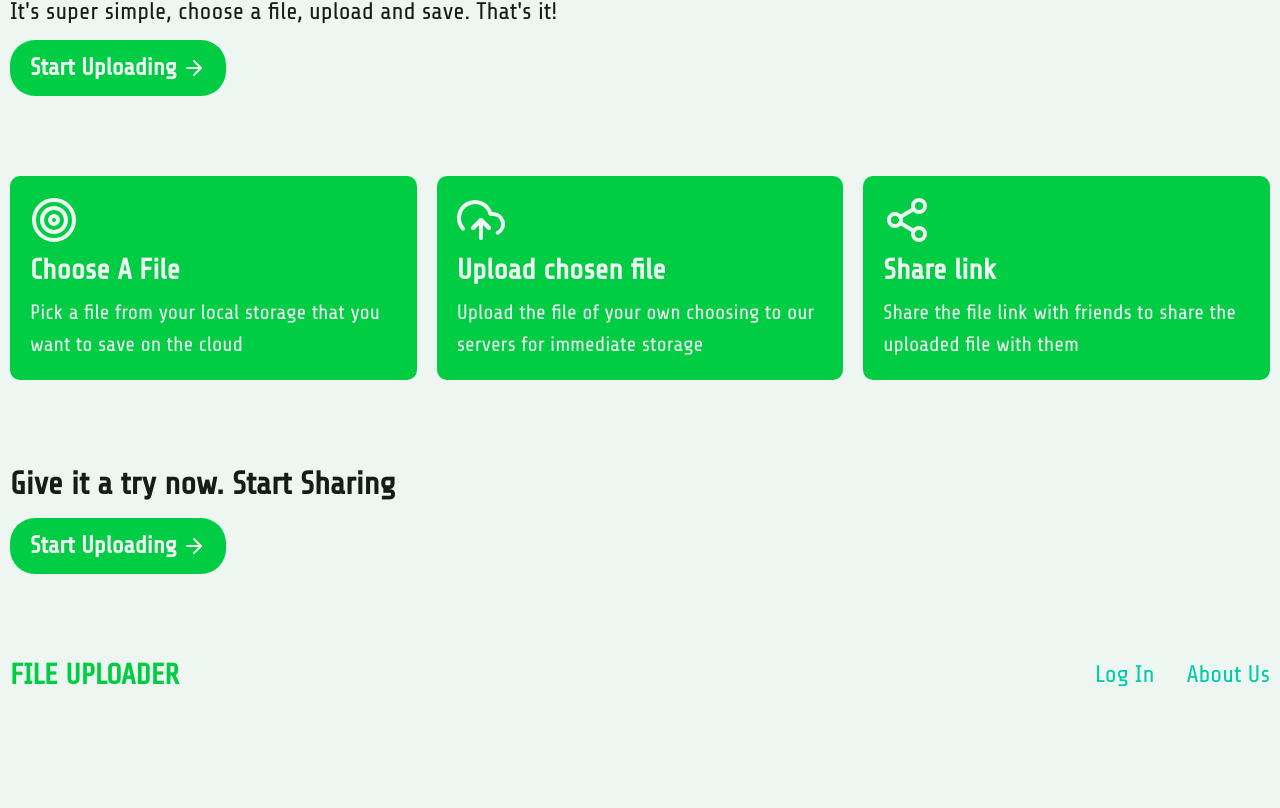
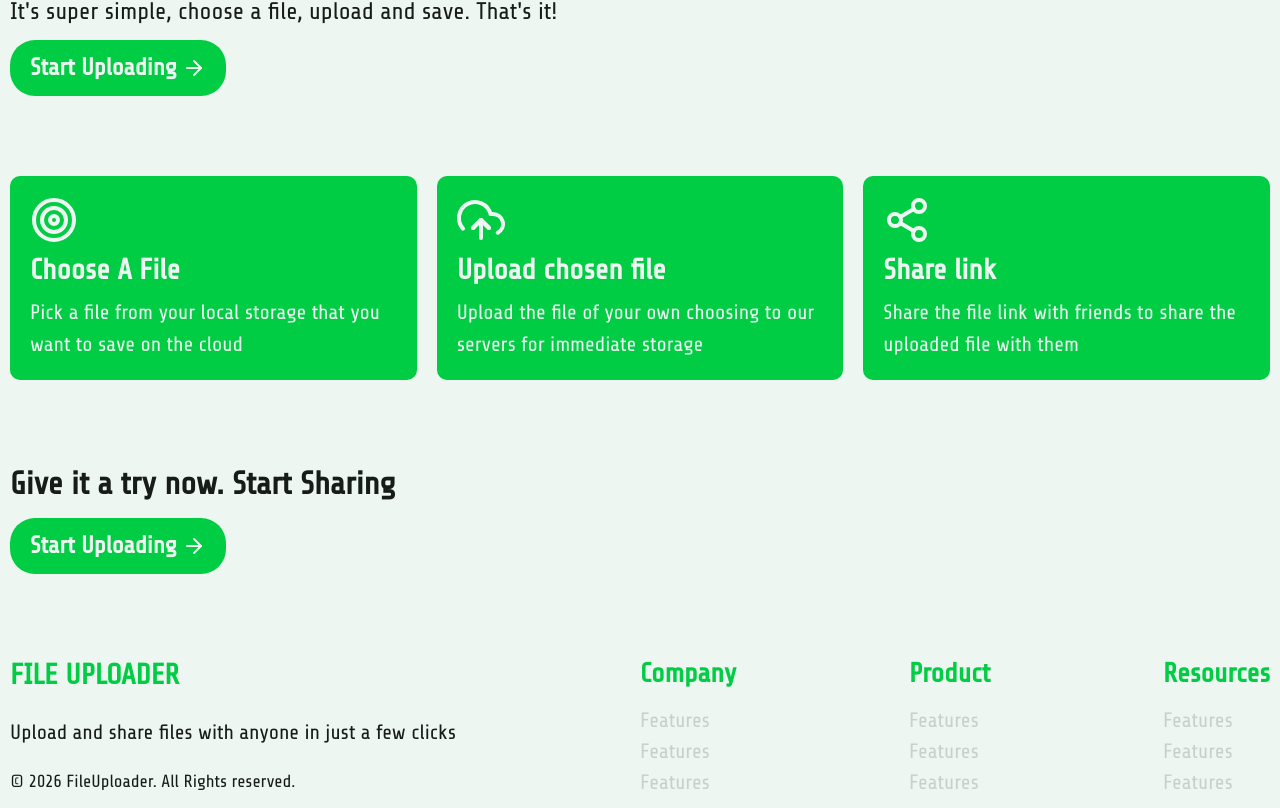
Before and after one commit to ulathincube/file-upload-client, a React (Vite) app: page / in a window 1280 px wide. Shown: the part 221-1029 px from the top of the page. Before the commit the page ends 928 px from the top, so only its background shows below. Built offline with nearby package versions, Linux system fonts and the light colour scheme.

Commit message:
Feat: edit Footer styling and design

```diff
--- a/src/components/Feature/Feature.module.css
+++ b/src/components/Feature/Feature.module.css
@@ -48,6 +48,6 @@
   }
 
   .description {
-    --font-size-medium: 1rem;
+    --font-size-medium: var(--font-size-default);
   }
 }
--- a/src/components/Footer/Footer.jsx
+++ b/src/components/Footer/Footer.jsx
@@ -9,24 +9,76 @@ function Footer() {
 
   return (
     <footer className={styles.footer}>
+      <div className={styles.container}>
         <Logo />
-      <nav>
+        <p className={styles.description}>
+          Upload and share files with anyone in just a few clicks
+        </p>
+        <p className={styles.reserved}>
+          &copy; {new Date().getFullYear()} FileUploader. All Rights reserved.
+        </p>
+      </div>
+      <nav className={styles.navigation}>
+        <article className={styles.box}>
+          <h3 className={styles.title}>Company</h3>
           <ul className={styles.list}>
-          <li className={styles.pick}>
-            {user ? (
-              <Button className={styles.logout}>Log Out</Button>
-            ) : (
-              <Link className={styles.link} to="/login">
-                Log In
+            <li className={styles.item}>
+              <Link to="/" className={styles.link}>
+                Features
               </Link>
-            )}
             </li>
-          <li>
-            <Link className={styles.link} to="/about">
-              About Us
+            <li className={styles.item}>
+              <Link to="/" className={styles.link}>
+                Features
+              </Link>
+            </li>
+            <li className={styles.item}>
+              <Link to="/" className={styles.link}>
+                Features
               </Link>
             </li>
           </ul>
+        </article>
+        <article className={styles.box}>
+          <h3 className={styles.title}>Product</h3>
+          <ul className={styles.list}>
+            <li className={styles.item}>
+              <Link to="/" className={styles.link}>
+                Features
+              </Link>
+            </li>
+            <li className={styles.item}>
+              <Link to="/" className={styles.link}>
+                Features
+              </Link>
+            </li>
+            <li className={styles.item}>
+              <Link to="/" className={styles.link}>
+                Features
+              </Link>
+            </li>
+          </ul>
+        </article>
+        <article className={styles.box}>
+          <h3 className={styles.title}>Resources</h3>
+          <ul className={styles.list}>
+            <li className={styles.item}>
+              <Link to="/" className={styles.link}>
+                Features
+              </Link>
+            </li>
+            <li className={styles.item}>
+              <Link to="/" className={styles.link}>
+                Features
+              </Link>
+            </li>
+            <li className={styles.item}>
+              <Link to="/" className={styles.link}>
+                Features
+              </Link>
+            </li>
+          </ul>
+        </article>
       </nav>
     </footer>
   );
--- a/src/components/Footer/Footer.module.css
+++ b/src/components/Footer/Footer.module.css
@@ -1,43 +1,100 @@
 .footer {
   display: flex;
   justify-content: space-between;
-  align-items: center;
   margin-top: auto;
+}
+
+.container,
+.navigation {
+  flex: 1;
+}
+
+.container {
+  display: flex;
+  flex-direction: column;
+  gap: var(--spacing-20);
+}
+
+.description {
+  font-size: var(--font-size-medium);
+}
+
+.reserved {
+  font-size: var(--font-size-default);
+}
+
+.navigation {
+  display: grid;
+  grid-template-columns: repeat(3, auto);
+  justify-content: space-between;
 }
 
 .list {
   list-style: none;
+}
+
+.box {
   display: flex;
-  gap: 2rem;
-  align-items: center;
+  flex-direction: column;
+  gap: var(--spacing-10);
+}
+
+.title {
+  font-size: var(--font-size-large);
+  font-weight: var(--font-weight-bold);
+  color: var(--theme-color);
+}
+
+.item {
   font-size: var(--font-size-medium);
 }
 
-.link {
+.link:link,
+.link:visited {
   text-decoration: none;
-  color: var(--link-color);
+  color: var(--gray);
 }
 
-.logout {
-  background-color: orange;
-  padding: 0.5rem 1.5rem;
-  border-radius: 0.5rem;
-  border: none;
-  color: white;
-  font-weight: 500;
+@media screen and (max-width: 81.25rem) {
+  .title {
+    --font-size-large: 1.7rem;
+  }
+
+  .item,
+  .description {
+    --font-size-medium: 1.3rem;
+  }
 }
 
-.menu {
-  display: none;
-  visibility: hidden;
-  pointer-events: none;
+@media screen and (max-width: 62.5rem) {
+  .footer {
+    flex-direction: column;
+    gap: var(--spacing-20);
+  }
+
+  .container {
+    order: 2;
+  }
+
+  .title {
+    --font-size-large: 1.3rem;
+  }
+
+  .box {
+    gap: var(--spacing-5);
+  }
+
+  .item {
+    --font-size-medium: 1.2rem;
+  }
 }
 
-.open {
-  display: flex;
-  justify-content: center;
-  align-items: center;
-  background-color: transparent;
-  border: none;
-  color: var(--link-color);
+@media screen and (max-width: 25rem) {
+  .title {
+    --font-size-large: 1.2rem;
+  }
+
+  .item {
+    --font-size-medium: var(--font-size-default);
+  }
 }
```
Lines whose indentation alone changed are shown as unchanged.
